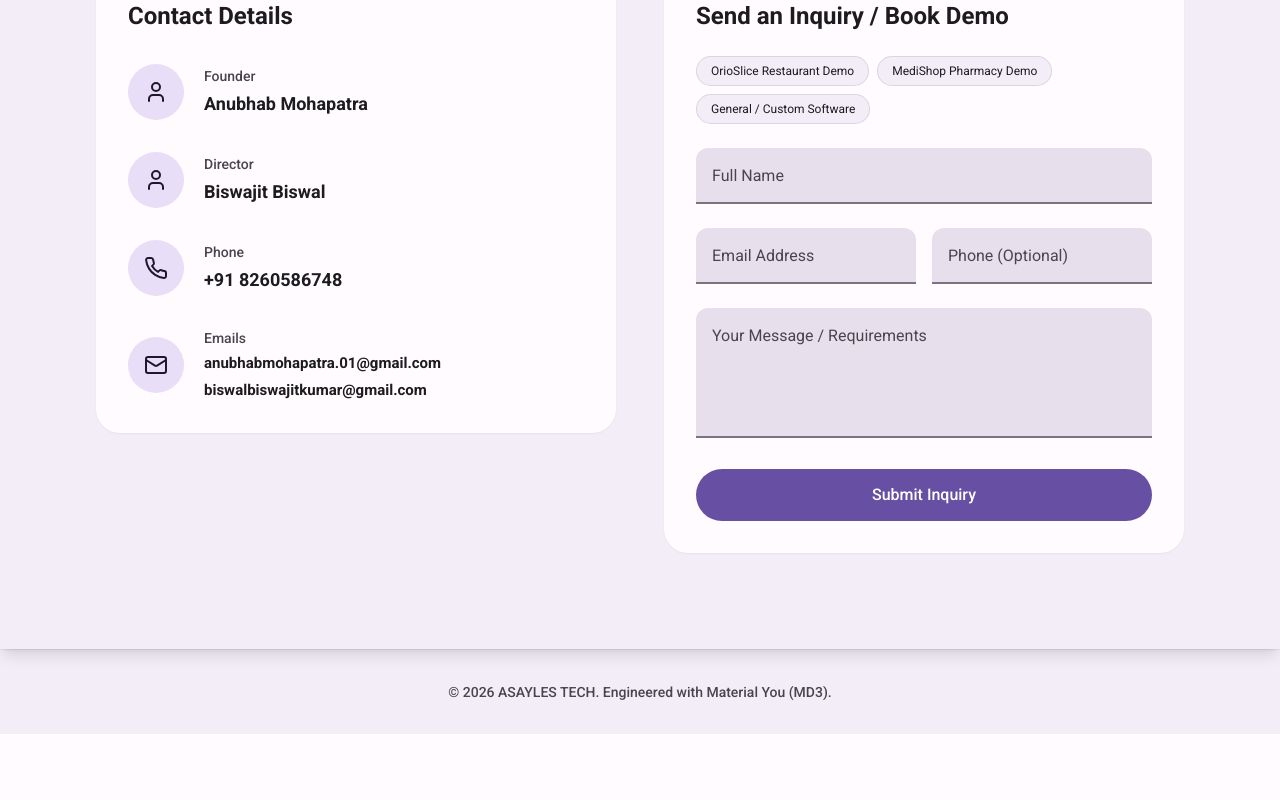
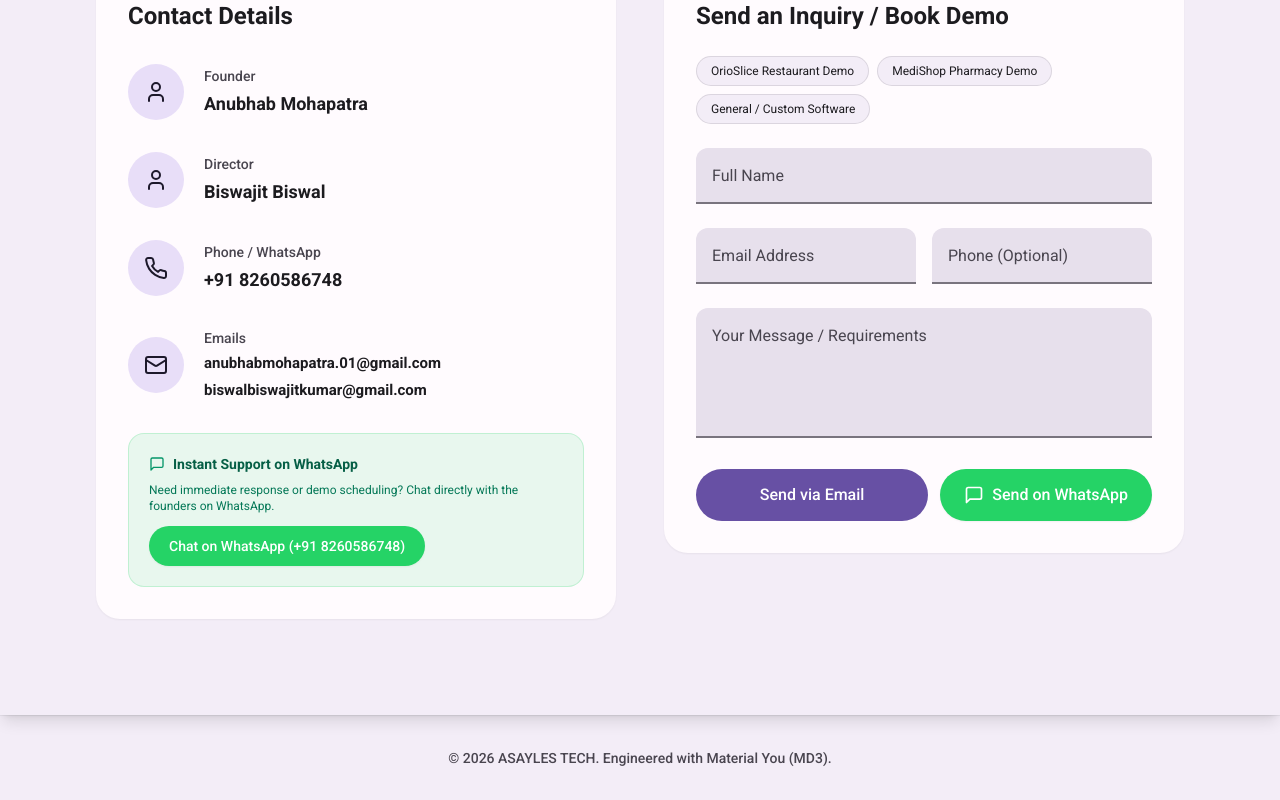
Before and after one commit to anubhab0101/asalyes, a React (Vite) app: page / in a window 1280 px wide. Shown: the part 5411-6211 px from the top of the page. Before the commit the page ends 6145 px from the top, so only its background shows below. Built offline with nearby package versions, Linux system fonts and the light colour scheme.

Commit message:
Fix form submission: add instant WhatsApp chat and mail fallback

```diff
--- a/src/App.jsx
+++ b/src/App.jsx
@@ -592,13 +592,36 @@
     setFormData(prev => ({ ...prev, [name]: value }));
   };
 
+  const handleWhatsAppSend = (e) => {
+    e?.preventDefault();
+    if (!formData.name && !formData.message) {
+      alert('Please fill in your name and message first.');
+      return;
+    }
+    const text = `*New Inquiry via ASAYLES TECH Website*\n\n` +
+      `*Name:* ${formData.name || 'Not provided'}\n` +
+      `*Email:* ${formData.email || 'Not provided'}\n` +
+      `*Phone:* ${formData.phone || 'Not provided'}\n` +
+      `*Topic:* ${selectedProduct || 'General Business Inquiry'}\n\n` +
+      `*Message:*\n${formData.message || 'I would like to inquire about your software solutions.'}`;
+
+    const whatsappUrl = `https://wa.me/918260586748?text=${encodeURIComponent(text)}`;
+    window.open(whatsappUrl, '_blank');
+  };
+
   const handleSubmit = async (e) => {
     e.preventDefault();
     setStatus('sending');
 
+    let sentSuccessfully = false;
+
     try {
+      const controller = new AbortController();
+      const timeoutId = setTimeout(() => controller.abort(), 3500);
+
       const response = await fetch("https://formsubmit.co/ajax/anubhabmohapatra.01@gmail.com", {
         method: "POST",
+        signal: controller.signal,
         headers: {
           'Content-Type': 'application/json',
           'Accept': 'application/json'
@@ -612,16 +635,29 @@
           _cc: "biswalbiswajitkumar@gmail.com"
         })
       });
+      clearTimeout(timeoutId);
 
-      if (response.ok) {
-        setStatus('success');
-        setFormData({ name: '', email: '', phone: '', message: '' });
-        if (onClearProduct) onClearProduct();
-      } else {
-        setStatus('error');
+      if (response && response.ok) {
+        sentSuccessfully = true;
       }
-    } catch (error) {
-      setStatus('error');
+    } catch (err) {
+      sentSuccessfully = false;
+    }
+
+    if (sentSuccessfully) {
+      setStatus('success');
+      setFormData({ name: '', email: '', phone: '', message: '' });
+      if (onClearProduct) onClearProduct();
+    } else {
+      // Fallback: If external free server is down, open user's mail client directly
+      const mailtoUrl = `mailto:anubhabmohapatra.01@gmail.com?cc=biswalbiswajitkumar@gmail.com&subject=${encodeURIComponent(
+        selectedProduct ? `INQUIRY: ${selectedProduct}` : "New Inquiry - ASAYLES Technologies"
+      )}&body=${encodeURIComponent(
+        `Name: ${formData.name}\nEmail: ${formData.email}\nPhone: ${formData.phone || 'N/A'}\n\nMessage:\n${formData.message}`
+      )}`;
+
+      window.location.href = mailtoUrl;
+      setStatus('fallback_success');
     }
   };
 
@@ -664,7 +700,7 @@
                 <Phone className="w-6 h-6 text-md-onSecondaryContainer" />
               </div>
               <div>
-                <p className="text-sm text-md-onSurfaceVariant font-medium mb-1">Phone</p>
+                <p className="text-sm text-md-onSurfaceVariant font-medium mb-1">Phone / WhatsApp</p>
                 <p className="text-lg font-bold text-md-onBackground">+91 8260586748</p>
               </div>
             </div>
@@ -678,6 +714,23 @@
                 <p className="text-[15px] font-bold text-md-onBackground">anubhabmohapatra.01@gmail.com</p>
                 <p className="text-[15px] font-bold text-md-onBackground mt-1">biswalbiswajitkumar@gmail.com</p>
               </div>
+            </div>
+
+            <div className="p-5 rounded-2xl bg-[#25D366]/10 border border-[#25D366]/20">
+              <p className="text-sm font-semibold text-emerald-800 mb-2 flex items-center gap-2">
+                <MessageSquare className="w-4 h-4 text-emerald-600" />
+                Instant Support on WhatsApp
+              </p>
+              <p className="text-xs text-emerald-700 mb-3">
+                Need immediate response or demo scheduling? Chat directly with the founders on WhatsApp.
+              </p>
+              <button
+                type="button"
+                onClick={handleWhatsAppSend}
+                className="inline-flex items-center gap-2 px-5 py-2.5 rounded-full bg-[#25D366] text-white text-sm font-medium hover:bg-[#20bd5a] active:scale-95 transition-all shadow-sm cursor-pointer"
+              >
+                Chat on WhatsApp (+91 8260586748)
+              </button>
             </div>
           </div>
 
@@ -700,7 +753,7 @@
                       message: `Hello ASAYLES TECH,\n\nI am requesting details regarding ${chip.val}.\nPlease get in touch with me.`
                     }));
                   }}
-                  className="text-xs px-3.5 py-1.5 rounded-full bg-md-surfaceContainer hover:bg-md-primary/10 active:scale-95 text-md-onBackground border border-md-outline/20 transition-all"
+                  className="text-xs px-3.5 py-1.5 rounded-full bg-md-surfaceContainer hover:bg-md-primary/10 active:scale-95 text-md-onBackground border border-md-outline/20 transition-all cursor-pointer"
                 >
                   {chip.label}
                 </button>
@@ -740,18 +793,34 @@
                 onChange={handleChange}
               />
 
-              <Button type="submit" disabled={status === 'sending'} className="w-full">
-                {status === 'sending' ? 'Sending...' : 'Submit Inquiry'}
-              </Button>
+              <div className="flex flex-col sm:flex-row gap-3">
+                <Button type="submit" disabled={status === 'sending'} className="flex-1">
+                  {status === 'sending' ? 'Sending...' : 'Send via Email'}
+                </Button>
+
+                <button
+                  type="button"
+                  onClick={handleWhatsAppSend}
+                  className="inline-flex items-center justify-center gap-2 px-6 py-3.5 text-base font-medium rounded-full bg-[#25D366] text-white hover:bg-[#20bd5a] active:scale-95 transition-all shadow-sm cursor-pointer"
+                >
+                  <MessageSquare className="w-5 h-5" />
+                  Send on WhatsApp
+                </button>
+              </div>
 
               {status === 'success' && (
                 <div className="p-4 bg-green-100 rounded-2xl text-green-800 text-sm text-center">
                   Message Sent Successfully! We will reach out shortly.
                 </div>
               )}
+              {status === 'fallback_success' && (
+                <div className="p-4 bg-blue-50 rounded-2xl text-blue-800 text-sm text-center">
+                  Opening your email client to send message... You can also click <strong>Send on WhatsApp</strong> for instant response!
+                </div>
+              )}
               {status === 'error' && (
-                <div className="p-4 bg-red-100 rounded-2xl text-red-800 text-sm text-center">
-                  Error sending message. Please try again.
+                <div className="p-4 bg-amber-100 rounded-2xl text-amber-800 text-sm text-center">
+                  Could not send automatically. Please click <strong>Send on WhatsApp</strong> or email us directly at anubhabmohapatra.01@gmail.com.
                 </div>
               )}
             </form>
```
